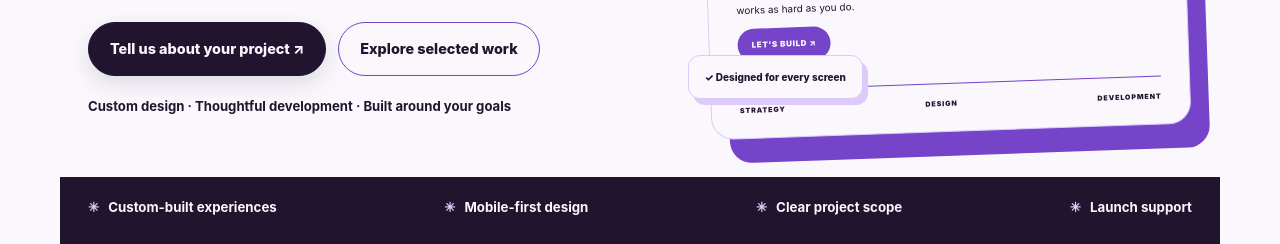
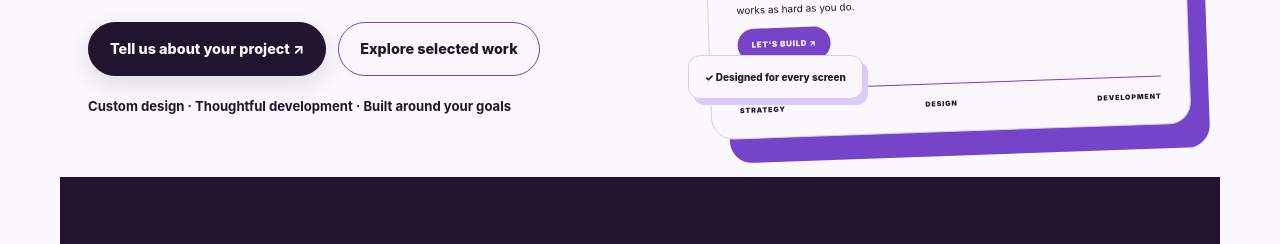
Before and after one commit to wtraveon/traveon-studio, a plain HTML site: page index.html in a window 1280 px wide. Shown: the part 556-800 px from the top of the page. Drawn offline with Linux system fonts and the light colour scheme.

Commit message:
Remove redundant trustbar copy above services

```diff
--- a/index.html
+++ b/index.html
@@ -138,7 +138,7 @@ body,main p,.lead,.microproof,.mock-body p,.mock-foot{color:#21142F!important}
 <main id="main">
 <section class="hero"><div class="wrap hero-grid"><div><div class="eyebrow">Independent web design & development studio</div><h1>We build websites that make your business <em>impossible to overlook.</em></h1><p class="lead">From the first idea to launch day, Traveon Studio creates polished, practical digital experiences that help businesses earn trust, attract the right customers and grow with confidence.</p><div class="actions"><a class="btn" href="/contact/">Tell us about your project ↗</a><a class="btn outline" href="/work/">Explore selected work</a></div><div class="microproof">Custom design · Thoughtful development · Built around your goals</div></div>
 <div class="visual" aria-label="Illustration of a custom business website"><div class="orbit"></div><div class="browser"><div class="browser-top"><span class="dots"><i></i><i></i><i></i></span><span>YOUR NEXT CHAPTER STARTS HERE</span><span>•••</span></div><div class="mock"><div class="mock-nav"><span>YOUR BUSINESS ✳</span><small>ABOUT　 SERVICES　 CONTACT</small></div><div class="mock-body"><small>MADE FOR WHAT'S NEXT</small><strong>Make your<br>next move<br><em>matter.</em></strong><p>A clearer story. A better experience. A website that works as hard as you do.</p><span class="mock-cta">LET'S BUILD ↗</span></div><div class="mock-foot"><span>STRATEGY</span><span>DESIGN</span><span>DEVELOPMENT</span></div></div></div><div class="float one">✓ Designed for every screen</div><div class="float two">TRAVEON STUDIO　✳</div></div></div></section>
-<div class="trustbar"><div class="wrap trust"><span>Custom-built experiences</span><span>Mobile-first design</span><span>Clear project scope</span><span>Launch support</span></div></div>
+
 <section class="services" id="services"><div class="wrap"><div class="section-head"><div class="eyebrow">What we build</div><h2>One studio. Everything your website needs to do its job.</h2><p>A good-looking website is only the beginning. We bring design, content structure and useful functionality together so your customers know why to choose you and what to do next.</p></div><div class="cards">
 <article class="card"><div class="index">01 / DESIGN</div><h3>Custom website design</h3><p>Distinctive layouts, thoughtful typography and a visual system that feels like your business—not a generic template.</p><a href="/services/">Explore design ↗</a></article>
 <article class="card"><div class="index">02 / DEVELOPMENT</div><h3>Website development</h3><p>Responsive, accessible pages with clean structure, practical performance and a foundation you can grow on.</p><a href="/services/">Explore development ↗</a></article>
```
